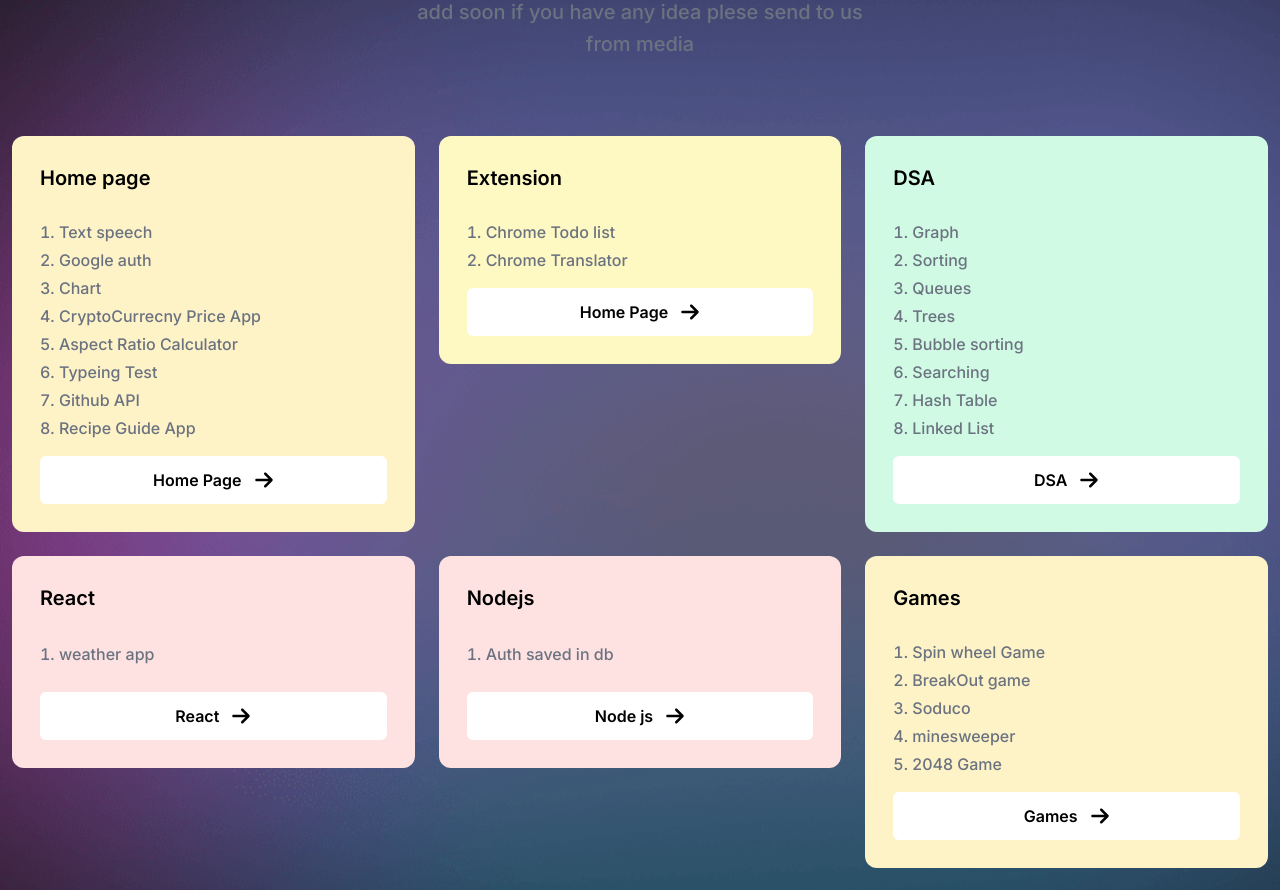
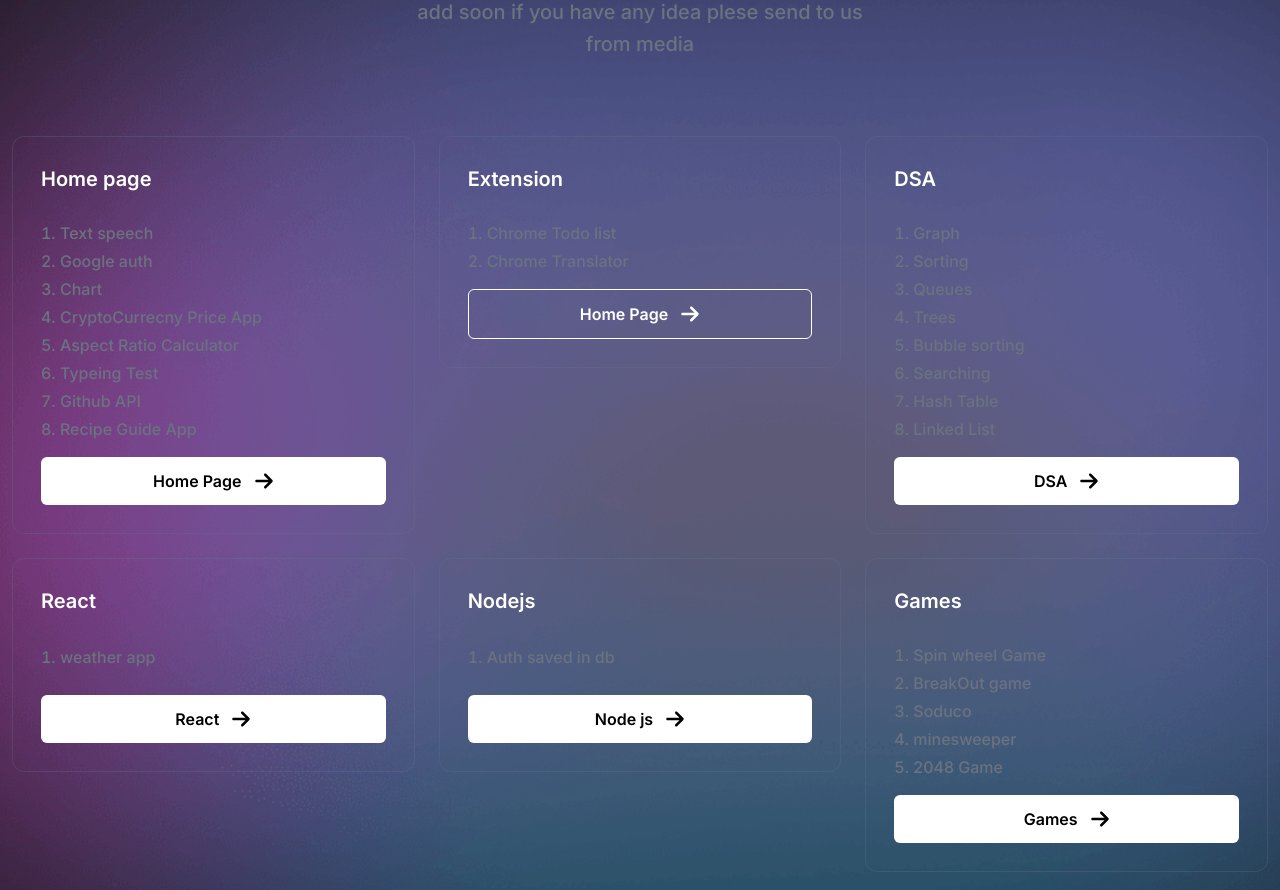
Before and after one commit to homayunmmdy/Javascript-Mosh, a Next.js app: page /projects in a window 1280 px wide. Shown: the part 380-1270 px from the top of the page. Built offline with nearby package versions, Linux system fonts and the light colour scheme.

Commit message:
Change style of cards

```diff
--- a/app/projects/page.tsx
+++ b/app/projects/page.tsx
@@ -25,8 +25,8 @@ const Projects = () => {
 
           <div className="grid lg:grid-cols-3 md:grid-cols-2 grikd-cols-1 gap-6 mt-16 p-3">
             <div>
-              <div className="p-7 rounded-xl bg-amber-100 dark:bg-neutral-700/70">
-                <h3 className="text-xl font-semibold mb-7">Home page</h3>
+              <div className="p-7 rounded-xl border border-slate-500/30">
+                <h3 className="text-xl font-semibold mb-7 text-white">Home page</h3>
 
                 <ol className="max-w-md space-y-1 text-gray-500 list-decimal list-inside dark:text-gray-400 mb-4">
                   <li className="font-medium text-gray-500 dark:text-gray-400">
@@ -74,8 +74,8 @@ const Projects = () => {
               </div>
             </div>
             <div>
-              <div className="p-7 rounded-xl bg-yellow-100 dark:bg-neutral-700/70">
-                <h3 className="text-xl font-semibold mb-7">Extension</h3>
+              <div className="p-7 rounded-xl border border-slate-500/30">
+                <h3 className="text-xl font-semibold mb-7 text-white">Extension</h3>
 
                 <ol className="max-w-md space-y-1 text-gray-500 list-decimal list-inside dark:text-gray-400 mb-4">
                   <li className="font-medium text-gray-500 dark:text-gray-400">
@@ -89,7 +89,7 @@ const Projects = () => {
 
                 <Link
                   href="/"
-                  className="py-3 flex items-center justify-center w-full font-semibold rounded-md bg-white hover:bg-purple-500 hover:text-white transition-all duration-500 dark:bg-neutral-900 dark:hover:bg-purple-500 dark:hover:text-white "
+                  className="py-3 flex items-center justify-center w-full font-semibold rounded-md border border-white hover:border-purple-500 hover:bg-purple-500 text-white transition-all duration-500  dark:hover:bg-purple-500 dark:hover:text-white "
                 >
                   Home Page
                   <svg
@@ -106,8 +106,8 @@ const Projects = () => {
               </div>
             </div>
             <div>
-              <div className="p-7 rounded-xl bg-emerald-100 dark:bg-neutral-700/70">
-                <h3 className="text-xl font-semibold mb-7">DSA</h3>
+              <div className="p-7 rounded-xl border border-slate-500/30">
+                <h3 className="text-xl font-semibold mb-7 text-white">DSA</h3>
                 <ol className="max-w-md space-y-1 text-gray-500 list-decimal list-inside dark:text-gray-400 mb-4">
                   <li className="font-medium text-gray-500 dark:text-gray-400">Graph</li>
                   <li className="font-medium text-gray-500 dark:text-gray-400">Sorting</li>
@@ -138,8 +138,8 @@ const Projects = () => {
             </div>
 
             <div>
-              <div className="p-7 rounded-xl bg-red-100 dark:bg-neutral-700/70">
-                <h3 className="text-xl font-semibold mb-7">React</h3>
+              <div className="p-7 rounded-xl border border-slate-500/30">
+                <h3 className="text-xl font-semibold mb-7 text-white">React</h3>
                 <ol className="max-w-md space-y-1 text-gray-500 list-decimal list-inside dark:text-gray-400">
                   <li className="font-medium leading-7 text-gray-500 mb-6 dark:text-gray-400">
                     weather app
@@ -165,8 +165,8 @@ const Projects = () => {
             </div>
 
             <div>
-              <div className="p-7 rounded-xl bg-red-100 dark:bg-neutral-700/70">
-                <h3 className="text-xl font-semibold mb-7">Nodejs</h3>
+              <div className="p-7 rounded-xl border border-slate-500/30">
+                <h3 className="text-xl font-semibold mb-7 text-white">Nodejs</h3>
                 <ol className="max-w-md space-y-1 text-gray-500 list-decimal list-inside dark:text-gray-400">
                   <li className="font-medium leading-7 text-gray-500 mb-6 dark:text-gray-400">
                     Auth saved in db
@@ -192,8 +192,8 @@ const Projects = () => {
             </div>
 
             <div>
-              <div className="p-7 rounded-xl bg-amber-100 dark:bg-neutral-700/70">
-                <h3 className="text-xl font-semibold mb-7">Games</h3>
+              <div className="p-7 rounded-xl border border-slate-500/30">
+                <h3 className="text-xl font-semibold mb-7 text-white">Games</h3>
                 <ol className="max-w-md space-y-1 text-gray-500 list-decimal list-inside dark:text-gray-400 mb-4">
                   <li className="font-medium text-gray-500 dark:text-gray-400">
                     Spin wheel Game
@@ -231,8 +231,8 @@ const Projects = () => {
             </div>
 
             <div>
-              <div className="p-7 rounded-xl bg-emerald-100 dark:bg-neutral-700/70">
-                <h3 className="text-xl font-semibold mb-7">Full UI</h3>
+              <div className="p-7 rounded-xl border border-slate-500/30">
+                <h3 className="text-xl font-semibold mb-7 text-white">Full UI</h3>
                 <ol className="max-w-md space-y-1 text-gray-500 list-decimal list-inside dark:text-gray-400 mb-4">
                   <li className="font-medium text-gray-500 dark:text-gray-400">Blog Home page</li>
                   <li className="font-medium text-gray-500 dark:text-gray-400">E-commerce Home page</li>
```
